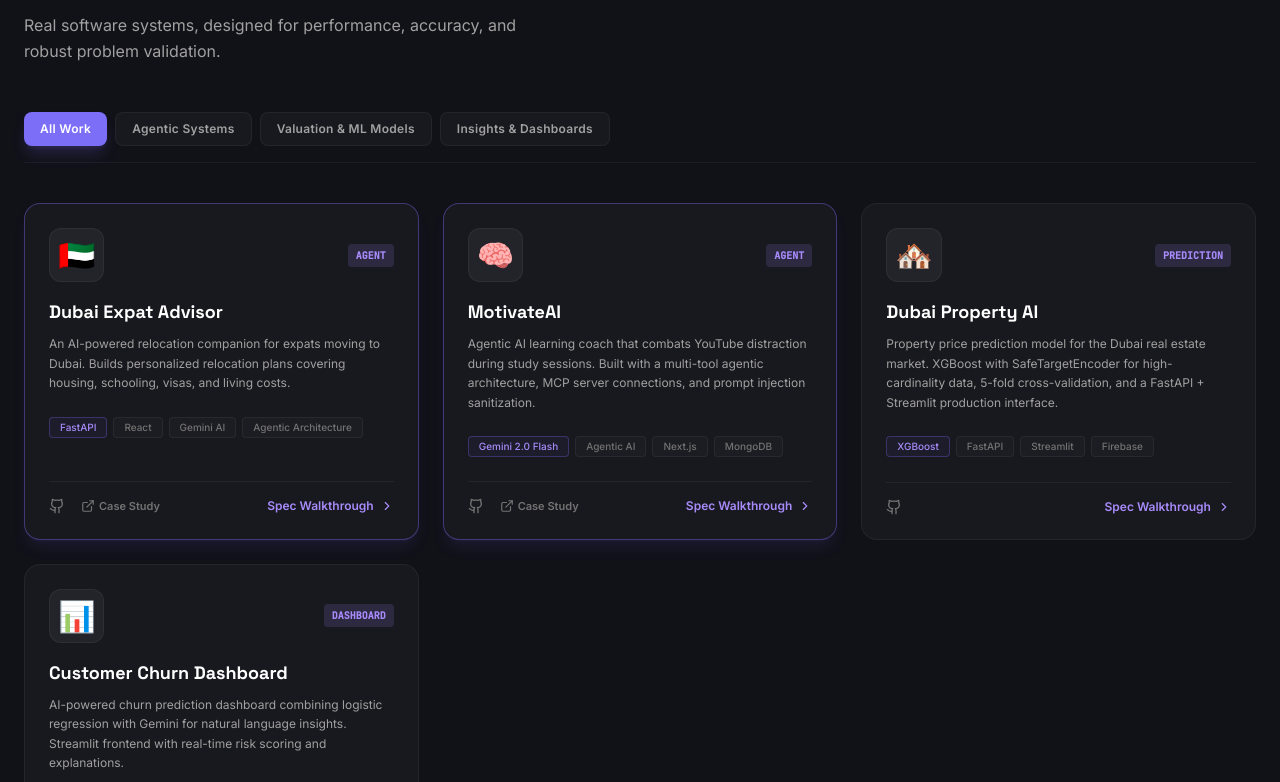
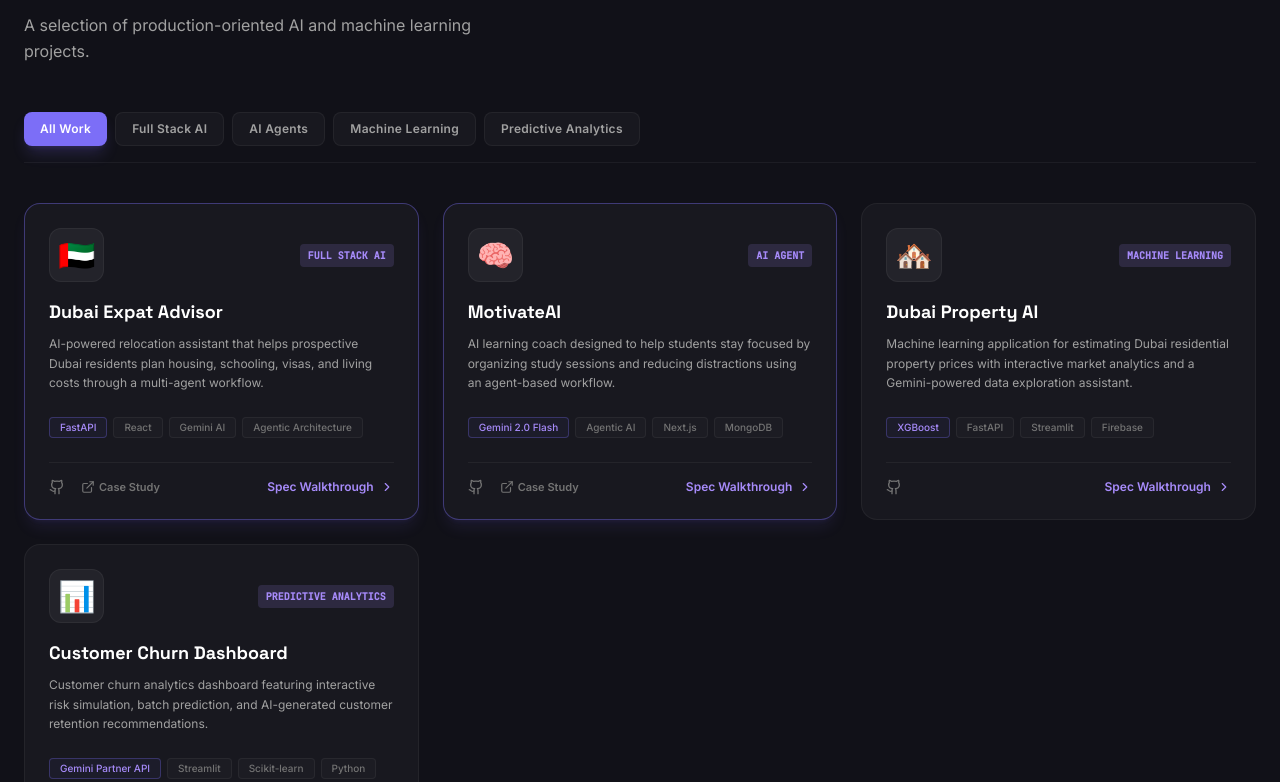
Before and after one commit to aaminashihab/amina-portfolio, a React (Vite) app: page / in a window 1280 px wide. Shown: the part 1098-1880 px from the top of the page. Built offline with nearby package versions, Linux system fonts and the light colour scheme.

Commit message:
refactor: Update project descriptions and categories based on review

```diff
--- a/src/components/Projects.tsx
+++ b/src/components/Projects.tsx
@@ -5,7 +5,7 @@
 import { Github, ExternalLink, Cpu, HardDrive, CheckCircle2, ChevronRight, X } from "lucide-react";
 
 export default function Projects() {
-  const [filter, setFilter] = useState<"all" | "agent" | "prediction" | "dashboard">("all");
+  const [filter, setFilter] = useState<"all" | "AI Agent" | "Machine Learning" | "Predictive Analytics" | "Full Stack AI">("all");
   const [selectedProject, setSelectedProject] = useState<ProjectType | null>(null);
 
   const filteredProjects = projectsData.filter((p) => {
@@ -15,9 +15,10 @@
 
   const filterTabs = [
     { label: "All Work", value: "all" as const },
-    { label: "Agentic Systems", value: "agent" as const },
-    { label: "Valuation & ML Models", value: "prediction" as const },
-    { label: "Insights & Dashboards", value: "dashboard" as const }
+    { label: "Full Stack AI", value: "Full Stack AI" as const },
+    { label: "AI Agents", value: "AI Agent" as const },
+    { label: "Machine Learning", value: "Machine Learning" as const },
+    { label: "Predictive Analytics", value: "Predictive Analytics" as const }
   ];
 
   return (
@@ -33,7 +34,7 @@
             Things I've Built
           </h2>
           <p className="text-sm sm:text-base text-neutral-400 max-w-lg leading-relaxed">
-            Real software systems, designed for performance, accuracy, and robust problem validation.
+            A selection of production-oriented AI and machine learning projects.
           </p>
         </div>
 
--- a/src/data.ts
+++ b/src/data.ts
@@ -5,7 +5,7 @@
     id: "dubai-expat-agent",
     title: "Dubai Expat Advisor",
     emoji: "🇦🇪",
-    description: "An AI-powered relocation companion for expats moving to Dubai. Builds personalized relocation plans covering housing, schooling, visas, and living costs.",
+    description: "AI-powered relocation assistant that helps prospective Dubai residents plan housing, schooling, visas, and living costs through a multi-agent workflow.",
     detailedDescription: "A full-stack agentic application that uses Gemini to orchestrate tools autonomously. It queries live real estate APIs, computes accurate local costs, and employs an LLM-as-a-Judge pattern to evaluate its own relocation plans before serving them to the user.",
     architecture: {
       overview: "A React SPA communicating with a FastAPI backend that orchestrates a Gemini model using custom tools and self-evaluation loops.",
@@ -30,14 +30,14 @@
     tags: ["FastAPI", "React", "Gemini AI", "Agentic Architecture", "Python", "Docker"],
     githubUrl: "https://github.com/aaminashihab/dubai-expat-agent",
     articleUrl: "https://dubai-expat-agent.onrender.com",
-    category: "agent",
+    category: "Full Stack AI",
     isFlagship: true
   },
   {
     id: "motivate-ai",
     title: "MotivateAI",
     emoji: "🧠",
-    description: "Agentic AI learning coach that combats YouTube distraction during study sessions. Built with a multi-tool agentic architecture, MCP server connections, and prompt injection sanitization.",
+    description: "AI learning coach designed to help students stay focused by organizing study sessions and reducing distractions using an agent-based workflow.",
     detailedDescription: "Designed and built MotivateAI to tackle the core psychological and behavioral issues of digital distraction. Instead of simply blocking websites, the AI agent monitors the user's focus state, translates educational content relative to their goals, and injects motivation context when it intercepts redirection attempts.",
     architecture: {
       overview: "A highly resilient multi-agent system built to act as an active mentor. Uses a shadow controller loop that interacts with a Model Context Protocol (MCP) server representing the user's workspace.",
@@ -62,14 +62,14 @@
     tags: ["Gemini 2.0 Flash", "Agentic AI", "Next.js", "MongoDB", "Cloud Run"],
     githubUrl: "https://github.com/aaminashihab/MotivateAI",
     articleUrl: "https://motivateai.hashnode.dev",
-    category: "agent",
+    category: "AI Agent",
     isFlagship: true
   },
   {
     id: "dubai-property",
     title: "Dubai Property AI",
     emoji: "🏘️",
-    description: "Property price prediction model for the Dubai real estate market. XGBoost with SafeTargetEncoder for high-cardinality data, 5-fold cross-validation, and a FastAPI + Streamlit production interface.",
+    description: "Machine learning application for estimating Dubai residential property prices with interactive market analytics and a Gemini-powered data exploration assistant.",
     detailedDescription: "A robust machine learning pipeline engineered to predict transaction valuations across Dubai's highly segmented property market. Solved major data preprocessing challenges related to extremely high-cardinality neighborhood categorical columns.",
     architecture: {
       overview: "A serialized machine learning service powered by a trained XGBoost Regressor, containerized with FastAPI and accessed via an interactive Streamlit dashboard.",
@@ -93,13 +93,13 @@
     },
     tags: ["XGBoost", "FastAPI", "Streamlit", "Firebase", "GridSearchCV", "Python"],
     githubUrl: "https://github.com/aaminashihab",
-    category: "prediction"
+    category: "Machine Learning"
   },
   {
     id: "customer-churn",
     title: "Customer Churn Dashboard",
     emoji: "📊",
-    description: "AI-powered churn prediction dashboard combining logistic regression with Gemini for natural language insights. Streamlit frontend with real-time risk scoring and explanations.",
+    description: "Customer churn analytics dashboard featuring interactive risk simulation, batch prediction, and AI-generated customer retention recommendations.",
     detailedDescription: "Bridged the gap between quantitative classification probabilities and practical business decisions. The dashboard predicts which client accounts are at risk, translates the underlying statistical feature weights, and outputs actionable human-readable intervention plans through Gemini.",
     architecture: {
       overview: "An analytical dashboard leveraging Scikit-Learn prediction probability engines and an integrated LLM parser to turn coefficients into interactive client playbooks.",
@@ -123,7 +123,7 @@
     },
     tags: ["Gemini Partner API", "Streamlit", "Scikit-learn", "Python", "Data Visualization"],
     githubUrl: "https://github.com/aaminashihab",
-    category: "dashboard"
+    category: "Predictive Analytics"
   }
 ];
 
--- a/src/types.ts
+++ b/src/types.ts
@@ -13,7 +13,7 @@
   tags: string[];
   githubUrl: string;
   articleUrl?: string;
-  category: "agent" | "prediction" | "dashboard";
+  category: "AI Agent" | "Machine Learning" | "Predictive Analytics" | "Full Stack AI";
   isFlagship?: boolean;
 }
 
```
